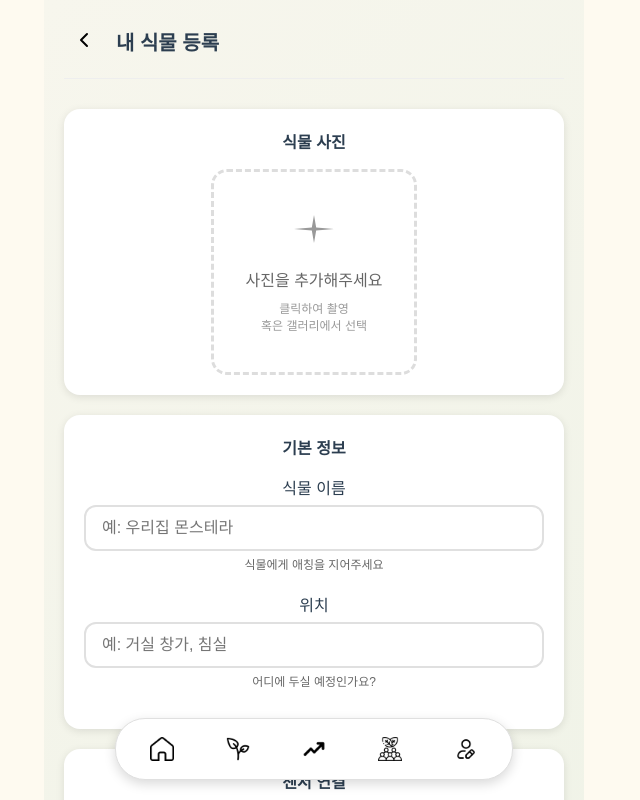
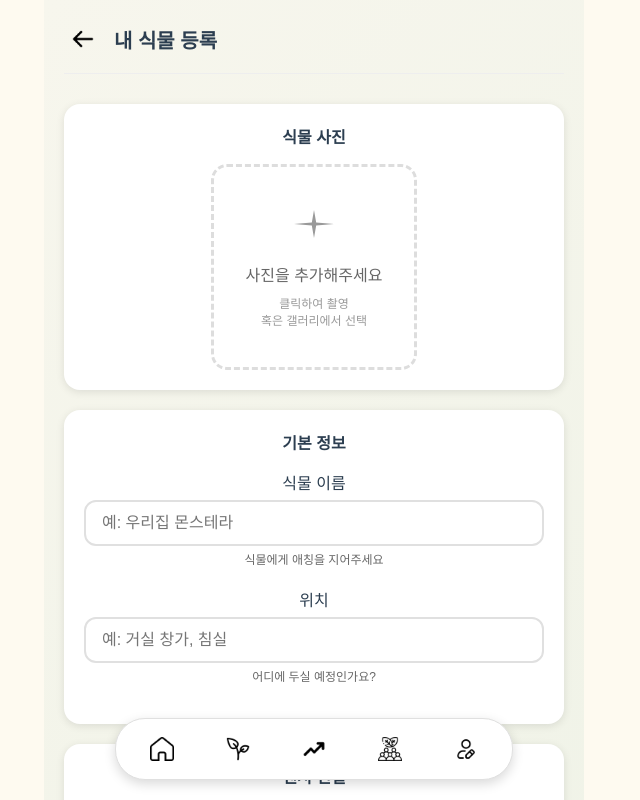
Before and after one commit to 1eeze/plantcare-front, a Vue app: page /add-plant in a window 1280 px wide. Shown: the top 800 px of the page, without its empty margins (326-966 px from the left). Built offline with nearby package versions, Linux system fonts and the light colour scheme.

Commit message:
AddPlant 화면 추가 구성

```diff
--- a/src/components/Home/AddPlant.vue
+++ b/src/components/Home/AddPlant.vue
@@ -3,11 +3,9 @@
     <!-- 상단 헤더 -->
     <div class="header">
       <button class="back-btn" @click="$router.back()" aria-label="뒤로가기">
-        <svg width="24" height="24" viewBox="0 0 24 24" fill="none">
-          <path d="M15 18L9 12L15 6" stroke="currentColor" stroke-width="2" stroke-linecap="round" stroke-linejoin="round"/>
-        </svg>
+        <img src="/icons/back-arrow.png" alt="뒤로가기" class="back-icon" />
       </button>
-      <h2>내 식물 등록</h2>
+      <h2 class="header-title">내 식물 등록</h2>
     </div>
 
     <!-- 식물 사진 업로드 -->
@@ -352,7 +350,16 @@ onMounted(() => {
   border-bottom: 1px solid #eee;
 }
 
+.back-icon {
+  width: 22px;
+  height: 22px;
+  object-fit: contain;
+}
+
 .back-btn {
+  display: flex;
+  align-items: center;
+  justify-content: center;
   background: none;
   border: none;
   padding: 8px;
```
